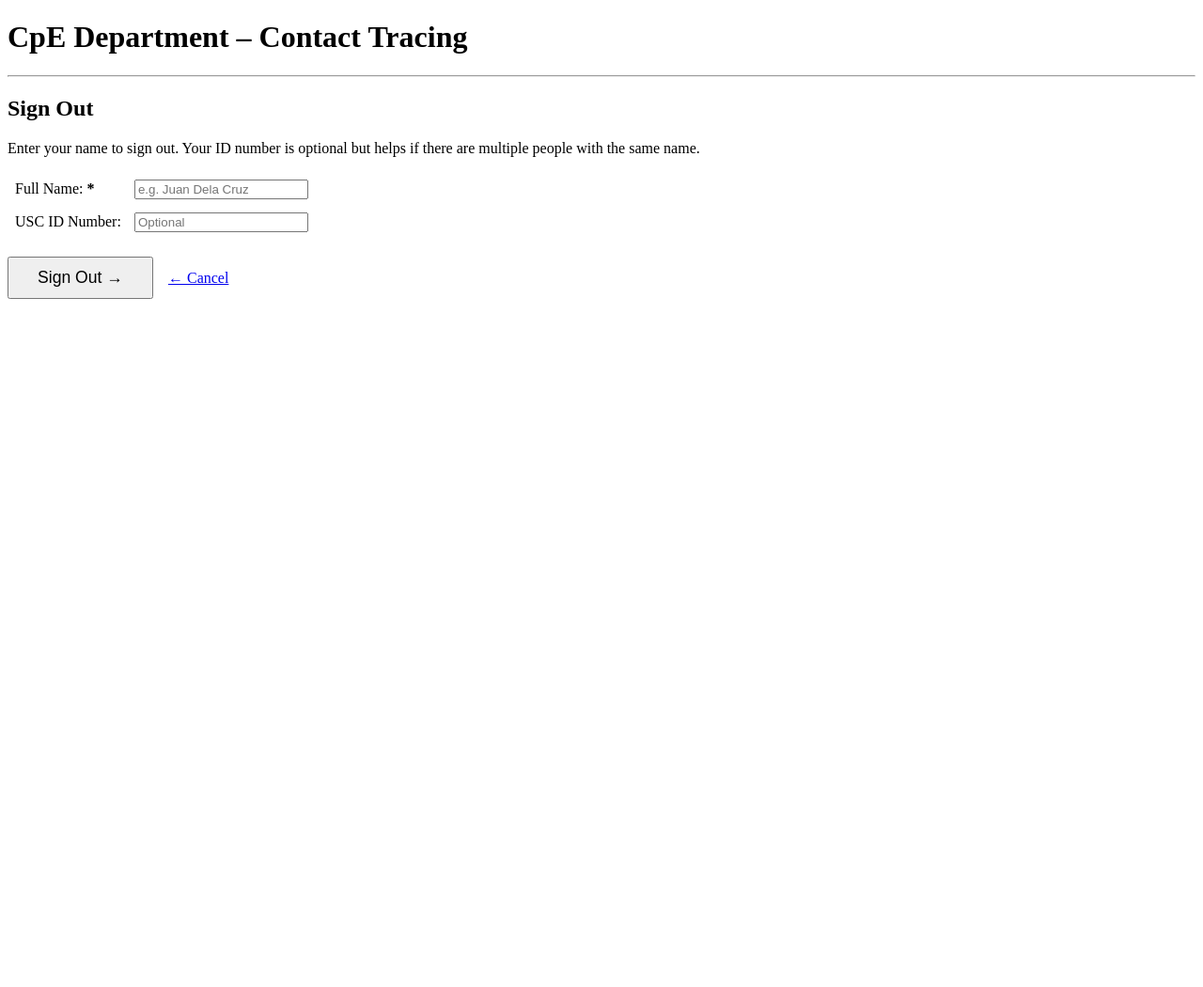
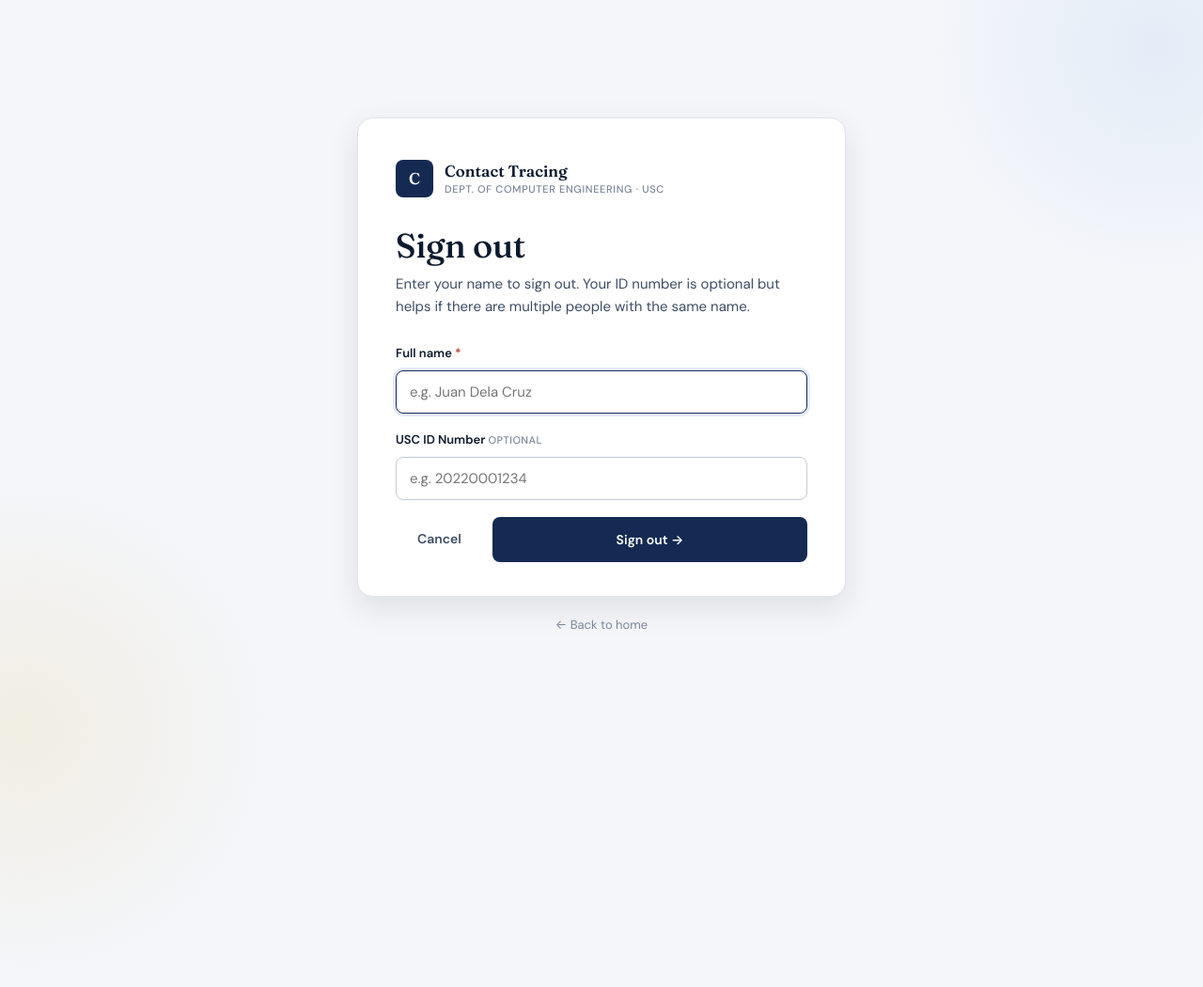
Before and after one commit to SuillyCoder/CpE3222_ContactTracer, a PHP site: page /signout.php in a window 1280 px wide; the page is wider, and only the part inside the window is pictured. Shown: that part at 94% size. Before the commit the page ends 318 px from the top of that part, so only its background shows below. Run offline with PHP 8.4, Linux system fonts and the light colour scheme.

Commit message:
Refactor sign-out form and error handling
Add sign-out page with name/USC ID lookup, open visit detection, and session cleanup

```diff
--- a/signout.php
+++ b/signout.php
@@ -5,8 +5,8 @@ require_once 'dbconfig.php';
 $error = '';
 
 if ($_SERVER['REQUEST_METHOD'] === 'POST' && ($_POST['action'] ?? '') === 'sign_out') {
-    $name_input = trim($_POST['full_name']   ?? '');
-    $id_input   = trim($_POST['id_number']   ?? '');
+    $name_input = trim($_POST['full_name'] ?? '');
+    $id_input   = trim($_POST['id_number'] ?? '');
 
     if (empty($name_input)) {
         $error = 'Please enter your name.';
@@ -15,7 +15,7 @@ if ($_SERVER['REQUEST_METHOD'] === 'POST' && ($_POST['action'] ?? '') === 'sign_
         $db_fname = null;
         $db_lname = null;
 
-        // ── Try to find user by USC ID first (if provided) ──
+        // Try by USC ID first if provided
         if (!empty($id_input)) {
             $stmt = $conn->prepare("SELECT user_id, first_name, last_name
                                     FROM users WHERE usc_id_number = ?");
@@ -28,10 +28,8 @@ if ($_SERVER['REQUEST_METHOD'] === 'POST' && ($_POST['action'] ?? '') === 'sign_
             if (empty($uid)) {
                 $error = 'No user found with that ID number.';
             }
-
         } else {
-            // ── No ID provided: search by name ──────────────
-            // Split input into parts to match first + last name
+            // Search by name
             $parts = explode(' ', $name_input, 2);
             $fname_search = $parts[0];
             $lname_search = $parts[1] ?? '';
@@ -53,7 +51,7 @@ if ($_SERVER['REQUEST_METHOD'] === 'POST' && ($_POST['action'] ?? '') === 'sign_
             }
         }
 
-        // ── If user found, look for an open visit log ────────
+        // Look for an open visit log
         if (!empty($uid) && empty($error)) {
             $log_stmt = $conn->prepare("SELECT visit_id FROM visit_logs
                                         WHERE user_id = ? AND status = 'IN'
@@ -65,9 +63,8 @@ if ($_SERVER['REQUEST_METHOD'] === 'POST' && ($_POST['action'] ?? '') === 'sign_
             $log_stmt->close();
 
             if (empty($visit_id)) {
-                $error = htmlspecialchars($db_fname . ' ' . $db_lname) . ' is not currently signed in.';
+                $error = $db_fname . ' ' . $db_lname . ' is not currently signed in.';
             } else {
-                // ── Sign them out ────────────────────────────
                 $upd = $conn->prepare("UPDATE visit_logs
                                        SET time_out = NOW(), status = 'OUT'
                                        WHERE visit_id = ?");
@@ -75,14 +72,12 @@ if ($_SERVER['REQUEST_METHOD'] === 'POST' && ($_POST['action'] ?? '') === 'sign_
                 $upd->execute();
                 $upd->close();
 
-                // Clear session if it belongs to this user
                 if (isset($_SESSION['user_id']) && $_SESSION['user_id'] == $uid) {
                     session_destroy();
                     session_start();
                 }
 
-                // Pass flash message back to index.php
-                $_SESSION['flash']      = htmlspecialchars($db_fname . ' ' . $db_lname) . ' has been signed out successfully.';
+                $_SESSION['flash']      = $db_fname . ' ' . $db_lname . ' has been signed out successfully.';
                 $_SESSION['flash_type'] = 'success';
                 header('Location: index.php');
                 exit();
@@ -94,49 +89,225 @@ if ($_SERVER['REQUEST_METHOD'] === 'POST' && ($_POST['action'] ?? '') === 'sign_
 <!DOCTYPE html>
 <html lang="en">
 <head>
-    <meta charset="UTF-8"/>
-    <meta name="viewport" content="width=device-width, initial-scale=1.0"/>
-    <title>CpE Contact Tracing – Sign Out</title>
+    <meta charset="UTF-8">
+    <meta name="viewport" content="width=device-width, initial-scale=1.0">
+    <title>Sign Out · CpE Contact Tracing</title>
+    <style>
+    @import url('https://fonts.googleapis.com/css2?family=Fraunces:opsz,wght@9..144,400;9..144,500;9..144,600&family=DM+Sans:wght@400;500;600;700&display=swap');
+
+    :root {
+        --bg:#f4f6fa; --surface:#ffffff; --surface-2:#f8fafc;
+        --ink:#0c1a2e; --ink-soft:#3d4d63; --ink-muted:#7a8599;
+        --border:#dde3ec; --border-strong:#c3cad6;
+        --primary:#142a52; --primary-hover:#0a1a3a; --primary-soft:#e4ecf7;
+        --danger:#b54a3a; --danger-soft:#fbe9e5;
+        --font-display:'Fraunces', Georgia, serif;
+        --font-body:'DM Sans', -apple-system, sans-serif;
+        --r:8px; --r-lg:16px;
+    }
+
+    * { box-sizing:border-box; margin:0; padding:0; }
+    body {
+        font-family: var(--font-body);
+        font-size: 15px; line-height: 1.55;
+        color: var(--ink); background: var(--bg);
+        min-height: 100vh;
+        -webkit-font-smoothing: antialiased;
+        display: grid; place-items: center;
+        padding: 32px 24px;
+        position: relative; overflow-x: hidden;
+    }
+    body::before {
+        content:""; position:absolute;
+        top:-200px; right:-200px;
+        width:500px; height:500px;
+        background: radial-gradient(circle, var(--primary-soft) 0%, transparent 70%);
+        pointer-events:none;
+    }
+    body::after {
+        content:""; position:absolute;
+        bottom:-250px; left:-250px;
+        width:550px; height:550px;
+        background: radial-gradient(circle, rgba(212,160,23,.10) 0%, transparent 70%);
+        pointer-events:none;
+    }
+
+    .container { position:relative; z-index:1; width:100%; max-width:520px; }
+
+    .auth-card {
+        background: var(--surface);
+        border: 1px solid var(--border);
+        border-radius: var(--r-lg);
+        padding: 44px 40px 36px;
+        box-shadow: 0 12px 32px rgba(26,31,28,.10);
+    }
+
+    .brand { display:flex; align-items:center; gap:12px; margin-bottom:32px; }
+    .brand-mark {
+        width:40px; height:40px;
+        background: var(--primary); color:#fff;
+        display: grid; place-items: center;
+        border-radius: var(--r);
+        font-family: var(--font-display);
+        font-weight: 600; font-size: 17px;
+        position: relative;
+    }
+    .brand-mark::after {
+        content: ""; position: absolute;
+        left: 8px; right: 8px; bottom: -4px;
+        height: 3px;
+        background: var(--accent);
+        border-radius: 2px;
+    }
+    .brand-text { font-family: var(--font-display); font-weight: 600; font-size: 1.05rem; line-height:1.1; }
+    .brand-text small {
+        display: block;
+        font-family: var(--font-body);
+        font-size: 11px; font-weight: 500;
+        letter-spacing: 0.06em; text-transform: uppercase;
+        color: var(--ink-muted);
+        margin-top: 4px;
+    }
+
+    h1 {
+        font-family: var(--font-display);
+        font-weight: 500;
+        font-size: 2.25rem;
+        line-height: 1.1;
+        letter-spacing: -0.01em;
+        margin-bottom: 10px;
+        font-variation-settings: "opsz" 96;
+    }
+    .lede { color: var(--ink-soft); font-size: 15px; margin-bottom: 28px; max-width: 46ch; }
+
+    .alert {
+        padding: 12px 16px;
+        border-radius: var(--r);
+        border: 1px solid;
+        margin-bottom: 20px;
+        font-size: 14px;
+    }
+    .alert-error { background: var(--danger-soft); border-color: #ecc1b9; color: var(--danger); }
+
+    .field { margin-bottom: 18px; }
+    .field label {
+        display: block;
+        font-size: 13px; font-weight: 600;
+        color: var(--ink);
+        margin-bottom: 8px;
+    }
+    .field label .req { color: var(--danger); font-weight: 700; }
+    .field label .opt { color: var(--ink-muted); font-weight: 500; font-size: 11px; text-transform: uppercase; letter-spacing: 0.04em; }
+    .field input[type="text"] {
+        width: 100%;
+        padding: 12px 14px;
+        font-family: var(--font-body);
+        font-size: 15px; color: var(--ink);
+        background: var(--surface);
+        border: 1px solid var(--border-strong);
+        border-radius: var(--r);
+        transition: border-color .15s, box-shadow .15s;
+    }
+    .field input:focus {
+        outline: none;
+        border-color: var(--primary);
+        box-shadow: 0 0 0 3px var(--primary-soft);
+    }
+
+    .btn {
+        display: inline-flex; align-items: center; justify-content: center;
+        gap: 8px;
+        padding: 12px 22px;
+        border-radius: var(--r);
+        border: 1px solid transparent;
+        font-family: var(--font-body);
+        font-size: 14px; font-weight: 600;
+        cursor: pointer; text-decoration: none;
+        transition: background .15s, transform .05s;
+    }
+    .btn:active { transform: translateY(1px); }
+    .btn-primary { background: var(--primary); color: #fff; }
+    .btn-primary:hover { background: var(--primary-hover); }
+    .btn-ghost { background: transparent; color: var(--ink-soft); }
+    .btn-ghost:hover { background: var(--surface-2); color: var(--ink); }
+    .btn-block { width: 100%; }
+
+    .submit-row {
+        display: flex;
+        gap: 10px;
+        align-items: stretch;
+        margin-top: 8px;
+    }
+    .submit-row form { flex: 1; }
+
+    .back-link {
+        text-align: center;
+        margin-top: 20px;
+        font-size: 13px;
+    }
+    .back-link a {
+        color: var(--ink-muted);
+        text-decoration: none;
+        border-bottom: 1px solid transparent;
+        transition: color .15s, border-color .15s;
+    }
+    .back-link a:hover { color: var(--primary); border-bottom-color: var(--primary); }
+
+    @media (max-width: 480px) {
+        .auth-card { padding: 32px 24px; }
+        h1 { font-size: 1.875rem; }
+        .submit-row { flex-direction: column; }
+    }
+    </style>
 </head>
 <body>
 
-<h1>CpE Department – Contact Tracing</h1>
-<hr>
-<h2>Sign Out</h2>
-<p>Enter your name to sign out. Your ID number is optional but helps if there are multiple people with the same name.</p>
+<div class="container">
+    <div class="auth-card">
+        <div class="brand">
+            <div class="brand-mark">C</div>
+            <div class="brand-text">
+                Contact Tracing
+                <small>Dept. of Computer Engineering · USC</small>
+            </div>
+        </div>
 
-<?php if ($error): ?>
-    <p style="color:red;"><strong>Error:</strong> <?= htmlspecialchars($error) ?></p>
-<?php endif; ?>
+        <h1>Sign out</h1>
+        <p class="lede">Enter your name to sign out. Your ID number is optional but helps if there are multiple people with the same name.</p>
 
-<form method="POST" action="signout.php">
-    <input type="hidden" name="action" value="sign_out">
+        <?php if ($error): ?>
+            <div class="alert alert-error"><?= htmlspecialchars($error) ?></div>
+        <?php endif; ?>
 
-    <table cellpadding="6">
-        <tr>
-            <td><label for="full_name">Full Name: <strong>*</strong></label></td>
-            <td>
+        <form method="POST" action="signout.php">
+            <input type="hidden" name="action" value="sign_out">
+
+            <div class="field">
+                <label for="full_name">Full name <span class="req">*</span></label>
                 <input type="text" id="full_name" name="full_name"
                        placeholder="e.g. Juan Dela Cruz"
                        value="<?= htmlspecialchars($_POST['full_name'] ?? '') ?>"
-                       required>
-            </td>
-        </tr>
-        <tr>
-            <td><label for="id_number">USC ID Number:</label></td>
-            <td>
+                       autofocus required>
+            </div>
+
+            <div class="field">
+                <label for="id_number">USC ID Number <span class="opt">optional</span></label>
                 <input type="text" id="id_number" name="id_number"
-                       placeholder="Optional"
+                       placeholder="e.g. 20220001234"
                        value="<?= htmlspecialchars($_POST['id_number'] ?? '') ?>">
-            </td>
-        </tr>
-    </table>
+            </div>
 
-    <br>
-    <button type="submit" style="font-size:1.1em; padding:10px 30px;">Sign Out →</button>
-    &nbsp;&nbsp;
-    <a href="index.php">← Cancel</a>
-</form>
+            <div class="submit-row">
+                <a href="index.php" class="btn btn-ghost">Cancel</a>
+                <button type="submit" class="btn btn-primary" style="flex:1;">Sign out →</button>
+            </div>
+        </form>
+    </div>
+
+    <div class="back-link">
+        <a href="index.php">← Back to home</a>
+    </div>
+</div>
 
 </body>
 </html>
```
